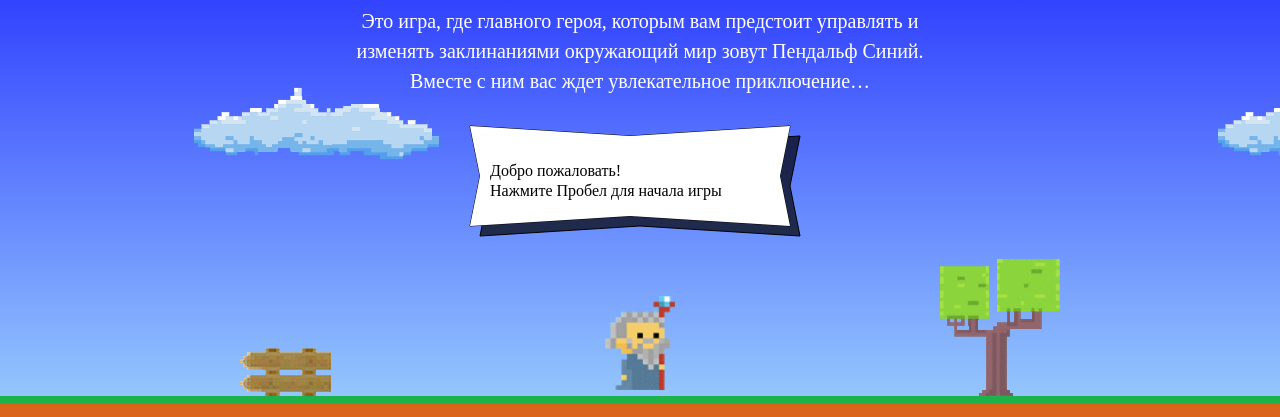
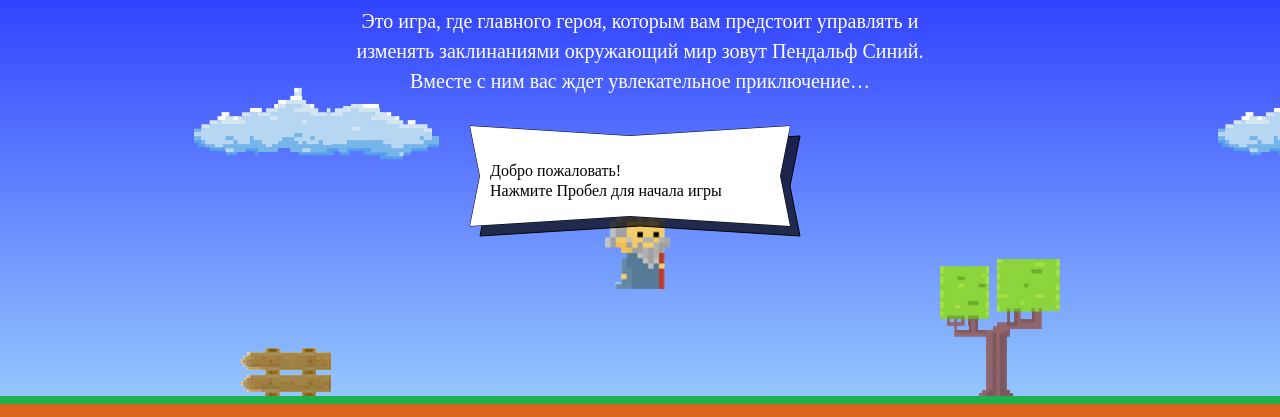
Before and after one commit to vitali-usik/821819-code-and-magick, a website: page index.html in a window 1280 px wide. Shown: the part 203-620 px from the top of the page. Drawn offline with Linux system fonts and the light colour scheme; a web font is replaced by a local one.

Commit message:
Исправил опечатку

```diff
--- a/index.html
+++ b/index.html
@@ -197,7 +197,7 @@
   var getWizardX = function (width) {
     return (width - wizardWidth) / 2;
   };
-l;
+
   var getWizardY = function (height) {
     return height * 0.33;
   };
```
